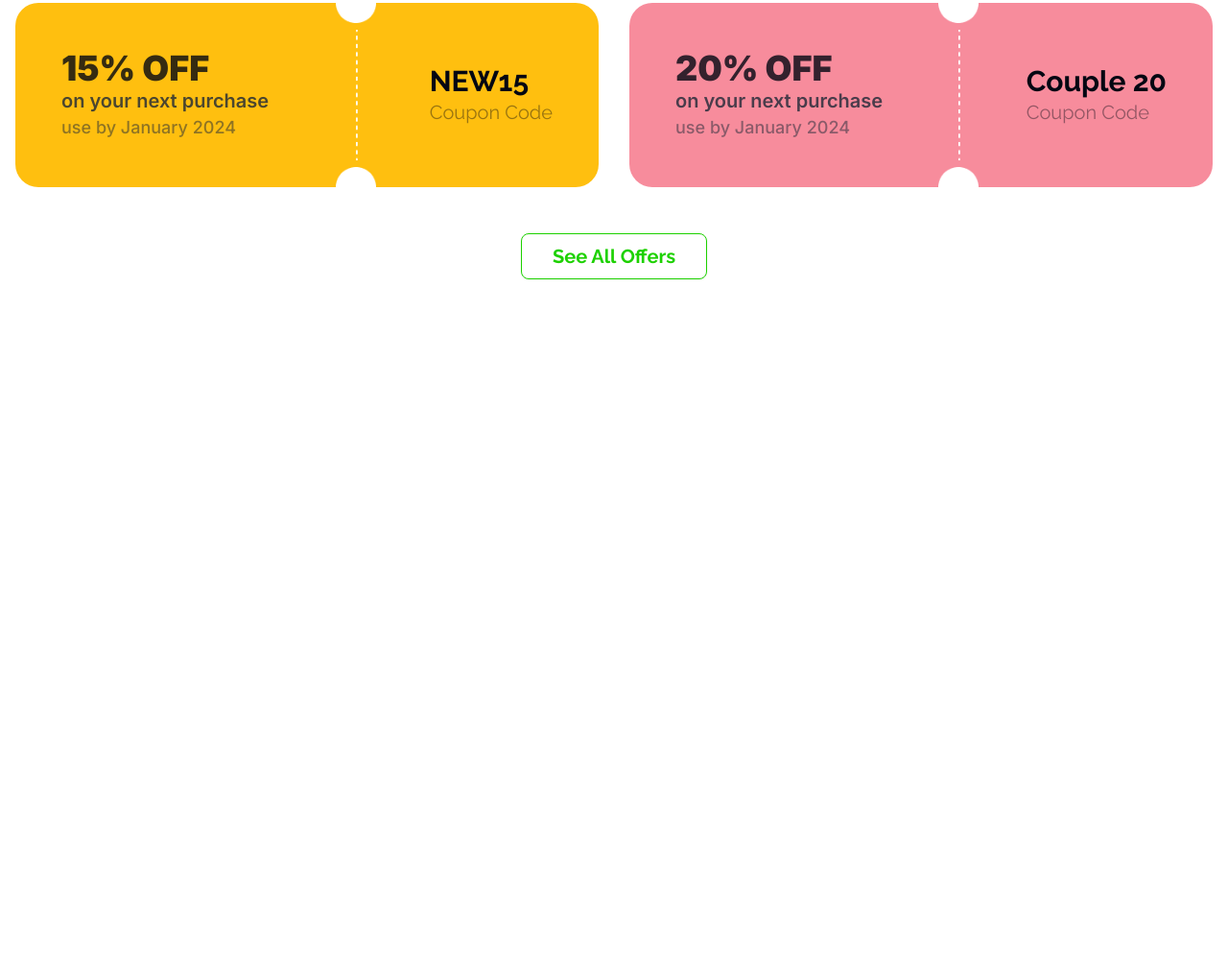
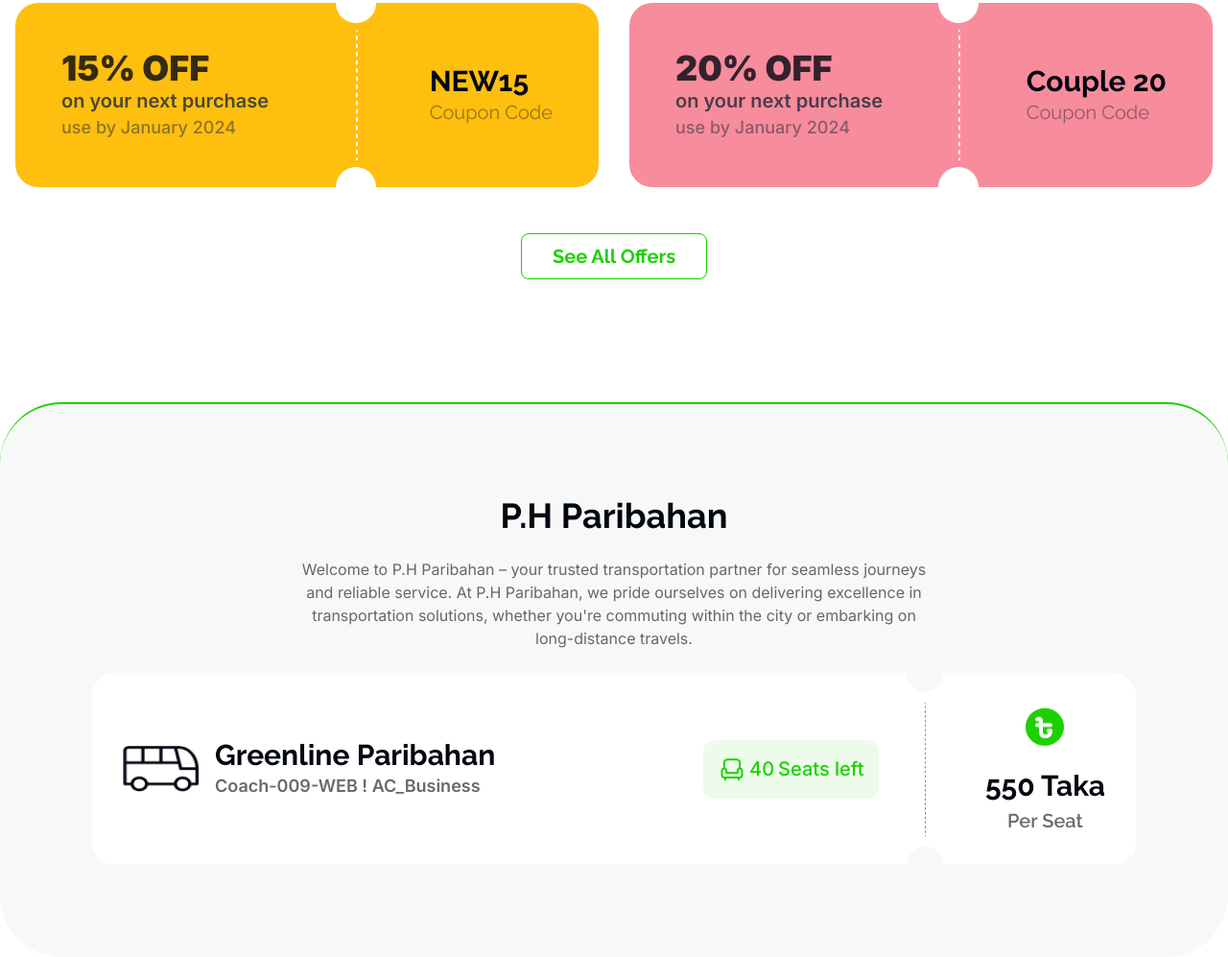
Before and after one commit to JuborajSujon/bus-ticket-check, a plain HTML site: page index.html in a window 1280 px wide. Shown: the part 977-1974 px from the top of the page at 96% size. Before the commit the page ends 1396 px from the top, so only its background shows below. Drawn offline with nearby package versions, Linux system fonts and the light colour scheme.

Commit message:
Added form header and type of bus with price

```diff
--- a/index.html
+++ b/index.html
@@ -1,5 +1,5 @@
 <!DOCTYPE html>
-<html lang="en">
+<html class="scroll-smooth" lang="en">
   <head>
     <meta charset="UTF-8" />
     <meta name="viewport" content="width=device-width, initial-scale=1.0" />
@@ -236,6 +236,70 @@
         </div>
       </section>
       <!-- Best Offers Section End -->
+
+      <!-- Ticket Form Section Start -->
+      <section
+        id="ticket-form"
+        class="container-fluid p-24 bg-[#f7f8f8] border-t-2 border-[#1DD100] rounded-[64px] font-inter text-clr-primary">
+        <h3
+          class="font-raleway text-4xl font-bold text-clr-primary text-center mb-6">
+          P.H Paribahan
+        </h3>
+        <p class="text-md text-center opacity-60 w-4/5 lg:w-3/5 mx-auto mb-6">
+          Welcome to P.H Paribahan – your trusted transportation partner for
+          seamless journeys and reliable service. At P.H Paribahan, we pride
+          ourselves on delivering excellence in transportation solutions,
+          whether you're commuting within the city or embarking on long-distance
+          travels.
+        </p>
+        <div>
+          <div class="relative">
+            <div
+              class="p-8 bg-[#FFF] flex items-center justify-between rounded-3xl">
+              <!-- Transport schedule -->
+              <div class="flex items-center w-[77%]">
+                <div class="flex items-center">
+                  <img
+                    class="w-20 h-12 mr-4"
+                    src="./images/bus-logo.png"
+                    alt="car image" />
+                  <div>
+                    <h3
+                      class="text-3xl font-raleway font-bold text-clr-primary">
+                      Greenline Paribahan
+                    </h3>
+                    <p class="text-lg font-semibold opacity-60">
+                      Coach-009-WEB ! AC_Business
+                    </p>
+                  </div>
+                </div>
+                <div
+                  class="flex items-center gap-1 p-4 bg-[#1cd10015] rounded-xl text-[#1DD100] text-xl font-medium ms-auto">
+                  <img src="./images/seat-green.png" alt="seat green" />
+                  <span>40</span>
+                  <span>Seats left</span>
+                </div>
+              </div>
+              <!-- Ticket Price -->
+              <div
+                class="font-raleway text-clr-primary flex flex-col justify-center items-center">
+                <img
+                  class="w-12 h-12 mb-5"
+                  src="./images/fare.png"
+                  alt="BDT icon" />
+                <h3 class="text-3xl font-bold mb-1">550 Taka</h3>
+                <p class="text-xl font-semibold opacity-60">Per Seat</p>
+              </div>
+            </div>
+            <!-- divider -->
+            <img
+              class="h-full absolute inset-y-0 left-[78%]"
+              src="./images/info-devider.png"
+              alt="cupon divider" />
+          </div>
+        </div>
+      </section>
+      <!-- Ticket Form Section End -->
     </main>
     <!-- Footer Section -->
     <footer></footer>
```
